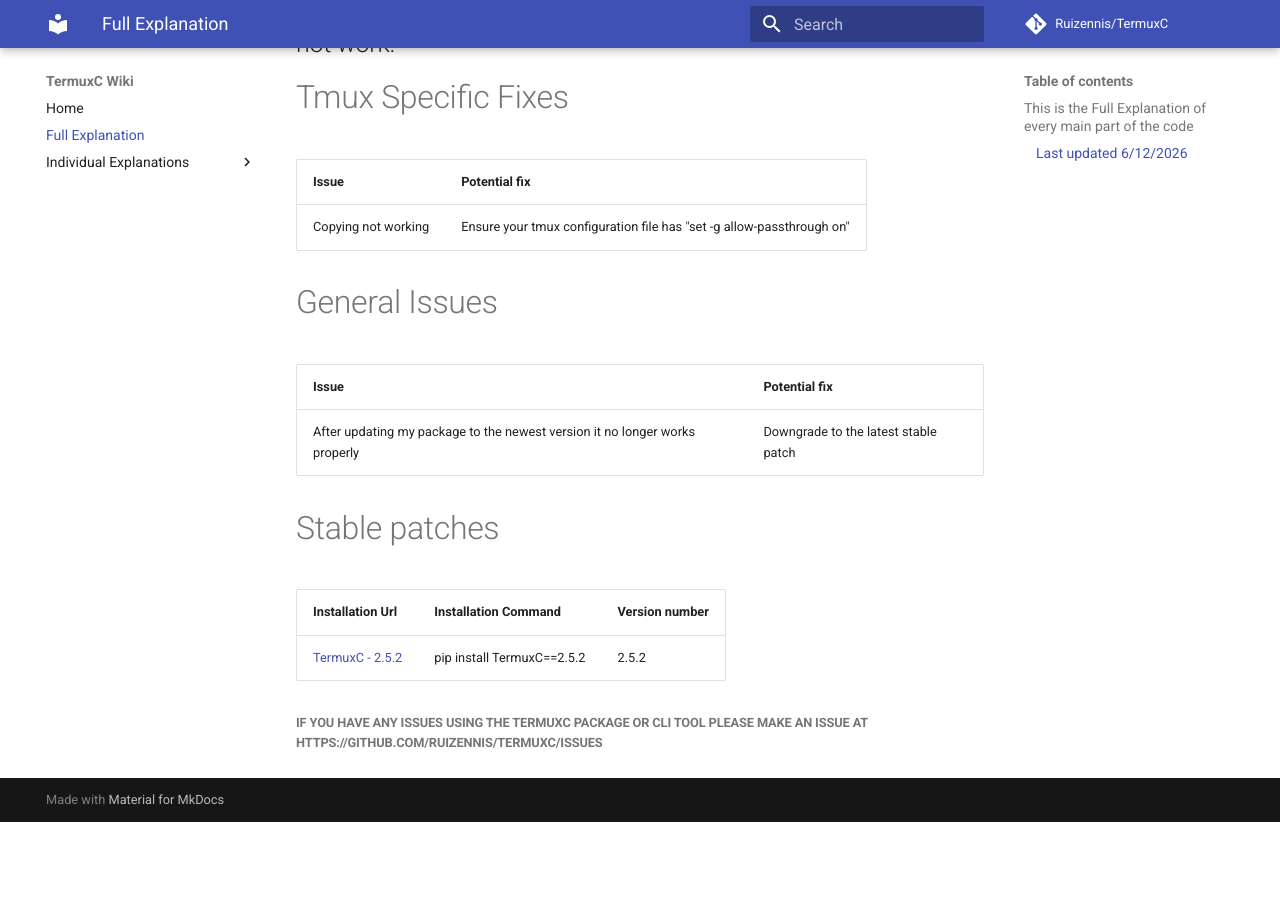
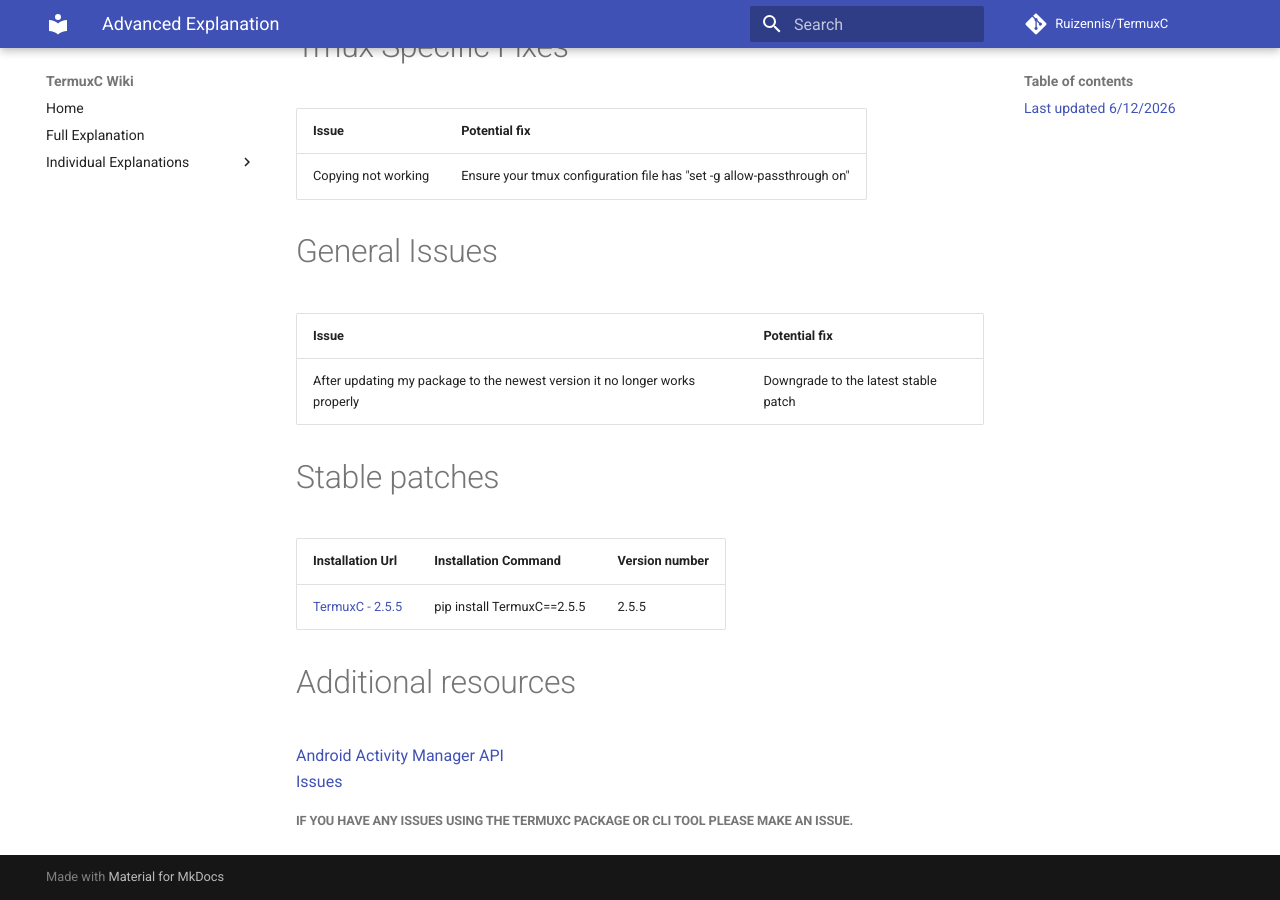
Before and after one commit to Ruizennis/TermuxC, an MkDocs documentation site: the page built from docs/Advanced_explanation.md, in a window 1280 px wide and 900 px high, scrolled down 3497 px. Built offline with MkDocs 1.6.1 and Material for MkDocs 9.7.7, drawn with Linux system fonts in a browser that asks for light colours; comment, search, counter and statistics services are not loaded; before the commit the page ends 4319 px from its top, so only the background shows below that; some of the changed text lies outside the part shown.

Commit message:
Updated to versio  2.5.5, check CHANGELOG.md for more details, NOTE: version 2.5.2 was discovered to have an indentation error that is now fixed on this version, because of this v2.5.2 is no longer considered a "stable" release.

```diff
--- a/docs/Full_explanation.md
+++ b/docs/Advanced_explanation.md
@@ -1,5 +1,4 @@
-# Full Explanation
-## This is the Full Explanation of every main part of the code
+# Advanced Explanation
 ### **Last updated 6/12/2026**
 ---
 
@@ -115,6 +114,10 @@
 # Stable patches
 |Installation Url | Installation Command | Version number |
 |-----------------|----------------------|----------------|
-|[TermuxC - 2.5.2](https://pypi.org/project/TermuxC/2.5.2/)| pip install TermuxC==2.5.2 | 2.5.2|
+|[TermuxC - 2.5.5](https://pypi.org/project/TermuxC/2.5.5/)| pip install TermuxC==2.5.5 | 2.5.5|
 
-##### If you have any issues using the TermuxC package or cli tool please make an issue at https://github.com/Ruizennis/TermuxC/issues
+# Additional resources
+[Android Activity Manager API](https://developer.android.com/reference/android/app/ActivityManager)
+[Issues](https://github.com/Ruizennis/TermuxC/issues)
+
+##### If you have any issues using the TermuxC package or cli tool please make an issue.
--- a/pyproject.toml
+++ b/pyproject.toml
@@ -4,7 +4,7 @@
 
 [project]
 name = "TermuxC"
-version = "2.5.2"
+version = "2.5.5"
 description = "A lightweight utility to copy text to the device clipboard using OSC 52."
 authors = [{name = "Ruizennis"}]
 requires-python = ">=3.7"
```
Also changed, not shown: CHANGELOG.md (+11 -3 lines), CONTRIBUTING.md (+3 -3 lines), README.md (+1 -1 lines), docs/index.md (+2 -2 lines), src/TermuxC/__init__.py (+4 -4 lines).
